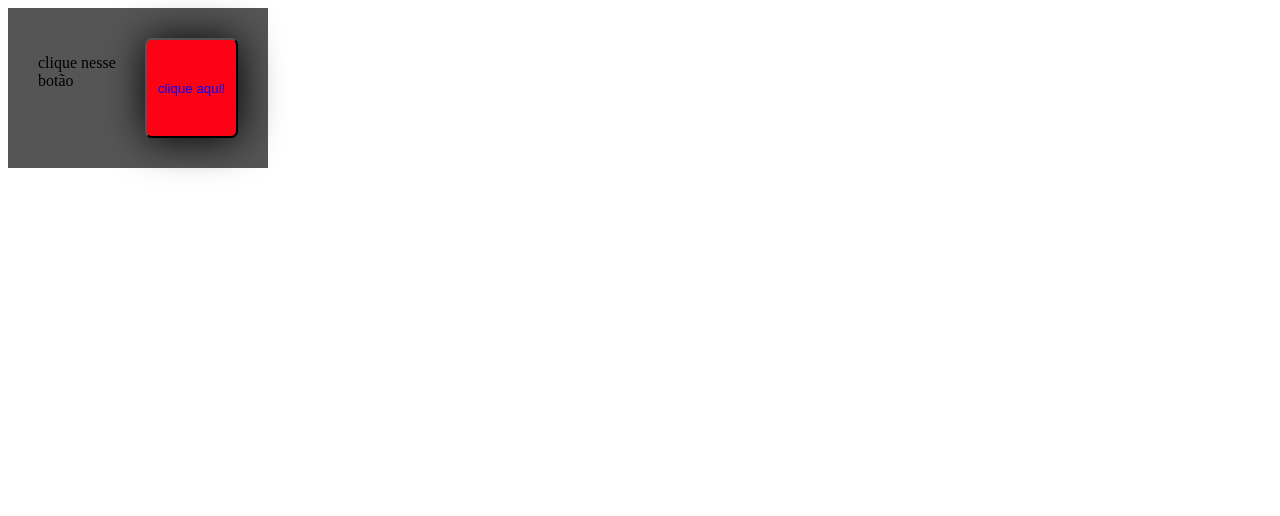
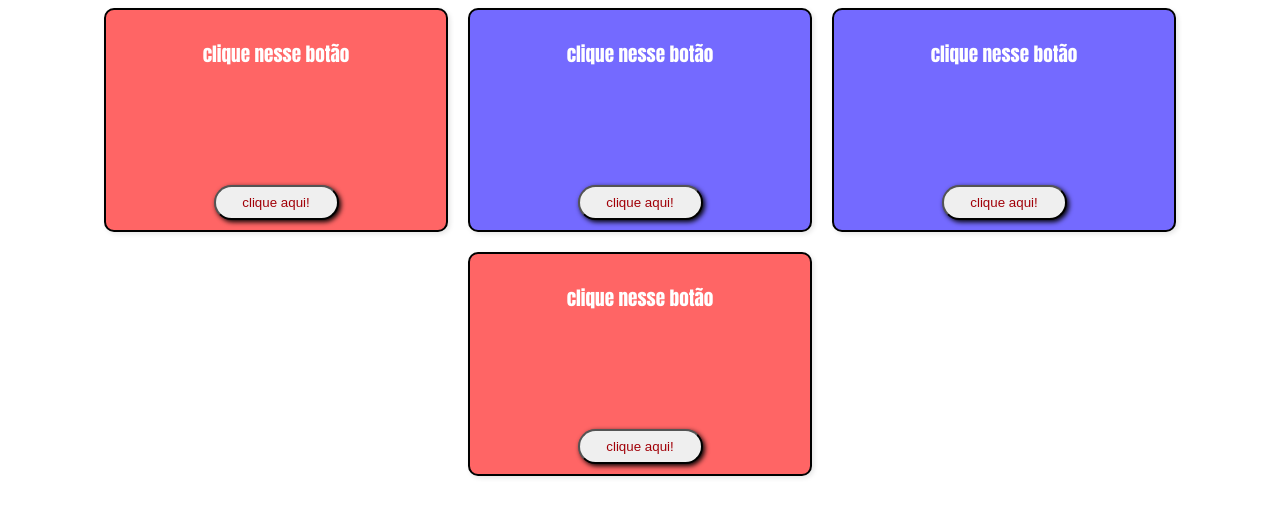
Before and after one commit to Braz-git/DOM-First-Class, a plain HTML site: page index.html in a window 1280 px wide. Drawn offline with Linux system fonts and the light colour scheme.

Commit message:
descobrir como cada botao faz tal coisa

```diff
--- a/index.html
+++ b/index.html
@@ -7,11 +7,30 @@
     <link rel="stylesheet" href="style.css">
 </head>
 <body style="background-color: white;">
- <section>
-     <div class="caixas">
-         <p>clique nesse botão</p>
-         <button id="botao1">clique aqui!</button>
+ <section class="caixa">
+
+     <div id="box">
+         <p class="nome">clique nesse botão</p>
+         <button class="botao">clique aqui!</button>
      </div>
+
+     <div id="box2">
+         <p class="nome">clique nesse botão</p>
+         <button class="botao">clique aqui!</button>
+     </div>
+
+     <div id="box3">
+         <p class="nome">clique nesse botão</p>
+         <button class="botao">clique aqui!</button>
+     </div>
+
+     <div id="box4">
+         <p class="nome">clique nesse botão</p>
+         <button class="botao">clique aqui!</button>
+     </div>
+
 </section>
+
+<script src="script.js"></script>
 </body>
 </html>
--- a/script.js
+++ b/script.js
@@ -0,0 +1,10 @@
+const nomes = document.querySelectorAll('.nome');
+const botoes = document.querySelectorAll('.botao');
+
+
+botoes.forEach((botao, index) => {
+    botao.addEventListener('click', () => {
+        nomes[index].innerText = 'Impressionante';
+        botao.parentNode.classList.add('testejs');
+    });
+});
--- a/style.css
+++ b/style.css
@@ -1,41 +1,89 @@
-.caixas {
-    background-color: rgb(85, 85, 85);
-    height: auto;
-    width: 200px;
-    padding: 30px;
-    display: flex;
-    align-items: ;
+.caixa {
+  display: flex;
+  gap: 20px;
+  flex-wrap: wrap;
+  justify-content: center;
 }
 
-#botao1 {
-    background-color: rgb(251, 3, 20);
-    color: blue;
-    width: 100px;
-    height: 100px;
-    border-radius: 7%;
-    filter: drop-shadow(1px 1px 20px rgb(0, 0, 0));
+.botao{
+    font-size: auto;
+    color: #a10008;
+    width: 125px;
+    height: 35px;
+    border-radius: 20px;
+    box-shadow: 2px 2px 5px rgb(0, 0, 0);
+    text-align: bottom;
 }
-#botao2 {
-    background-color: rgb(251, 3, 20);
-    color: blue;
-    width: 100px;
-    height: 100px;
-    border-radius: 7%;
-    filter: drop-shadow(1px 1px 20px rgb(0, 0, 0));
+
+.nome {
+    font-family: Impact, Haettenschweiler, 'Arial Narrow Bold', sans-serif;
+    font-size: larger;
+    color: #ffffff;
+    text-align: top;
 }
-#botao3 {
-    background-color: rgb(251, 3, 20);
-    color: blue;
-    width: 100px;
-    height: 100px;
-    border-radius: 7%;
-    filter: drop-shadow(1px 1px 20px rgb(0, 0, 0));
+
+#box {
+  display: flex;
+  flex-direction: column;
+  justify-content: space-between;
+  align-items: center;
+  background-color: #ff6565;
+  border: 2px solid #000000;
+  border-radius: 10px;
+  width: 320px;
+  height: 200px;
+  padding: 10px;
+  text-align: center;
+  box-shadow: 2px 2px 5px rgba(0,0,0,0.1);
 }
-#botao4 {
-    background-color: rgb(251, 3, 20);
-    color: blue;
-    width: 100px;
-    height: 100px;
-    border-radius: 7%;
-    filter: drop-shadow(1px 1px 20px rgb(0, 0, 0));
+
+#box2 {
+  display: flex;
+  flex-direction: column;
+  justify-content: space-between;
+  align-items: center;
+  background-color: #746aff;
+  border: 2px solid #000000;
+  border-radius: 10px;
+  width: 320px;
+  height: 200px;
+  padding: 10px;
+  text-align: center;
+  box-shadow: 2px 2px 5px rgba(0,0,0,0.1);
 }
+
+#box3 {
+  display: flex;
+  flex-direction: column;
+  justify-content: space-between;
+  align-items: center;
+  background-color: #746aff;
+  border: 2px solid #000000;
+  border-radius: 10px;
+  width: 320px;
+  height: 200px;
+  padding: 10px;
+  text-align: center;
+  box-shadow: 2px 2px 5px rgba(0,0,0,0.1);
+}
+
+#box4 {
+  display: flex;
+  flex-direction: column;
+  justify-content: space-between;
+  align-items: center;
+  background-color: #ff6565;
+  border: 2px solid #000000;
+  border-radius: 10px;
+  width: 320px;
+  height: 200px;
+  padding: 10px;
+  text-align: center;
+  box-shadow: 2px 2px 5px rgba(0,0,0,0.1);
+}
+
+.testejs {
+    color: rgb(255, 255, 255);
+    font-weight: bold;
+    background-color: rgb(170, 115, 13) !important;
+}
```
